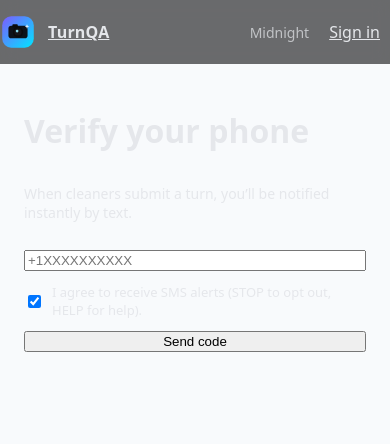
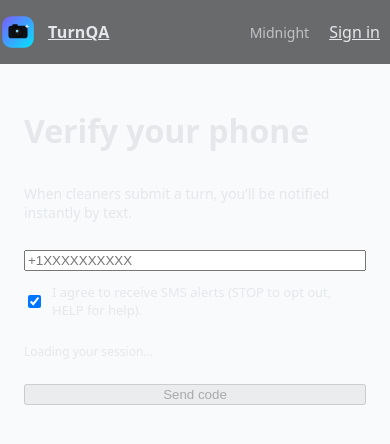
Before and after one commit to dmeadows001/turn-qa, a Next.js app: page /onboard/manager/phone in a window 390 px wide. Shown: the top 444 px of the page. Built offline with nearby package versions, Linux system fonts and the light colour scheme; no server answers.

Commit message:
Update phone.tsx

```diff
--- a/pages/onboard/manager/phone.tsx
+++ b/pages/onboard/manager/phone.tsx
@@ -109,7 +109,17 @@ export default function ManagerPhoneOnboard() {
                   />
                   I agree to receive SMS alerts (STOP to opt out, HELP for help).
                 </label>
-                <PrimaryButton disabled={busy}>{busy ? 'Sending…' : 'Send code'}</PrimaryButton>
+
+                {/* changed: make this a submit button and disable until userId is ready */}
+                {!userId && (
+                  <p className="hint" style={{ fontSize: 12 }}>
+                    Loading your session…
+                  </p>
+                )}
+                <PrimaryButton type="submit" disabled={busy || !userId}>
+                  {busy ? 'Sending…' : 'Send code'}
+                </PrimaryButton>
+
                 {msg && <p style={{ color: '#fda4af', fontSize: 14 }}>{msg}</p>}
               </form>
             )}
@@ -126,13 +136,14 @@ export default function ManagerPhoneOnboard() {
                   required
                 />
                 <div style={{ display: 'flex', gap: 12 }}>
-                  <PrimaryButton disabled={busy}>
+                  {/* changed: submit button and disabled until userId is ready */}
+                  <PrimaryButton type="submit" disabled={busy || !userId}>
                     {busy ? 'Verifying…' : 'Verify & continue'}
                   </PrimaryButton>
                   <button
                     type="button"
                     onClick={() => sendCode()}
-                    disabled={busy}
+                    disabled={busy || !userId}
                     style={{ textDecoration: 'underline' }}
                   >
                     Resend code
```
